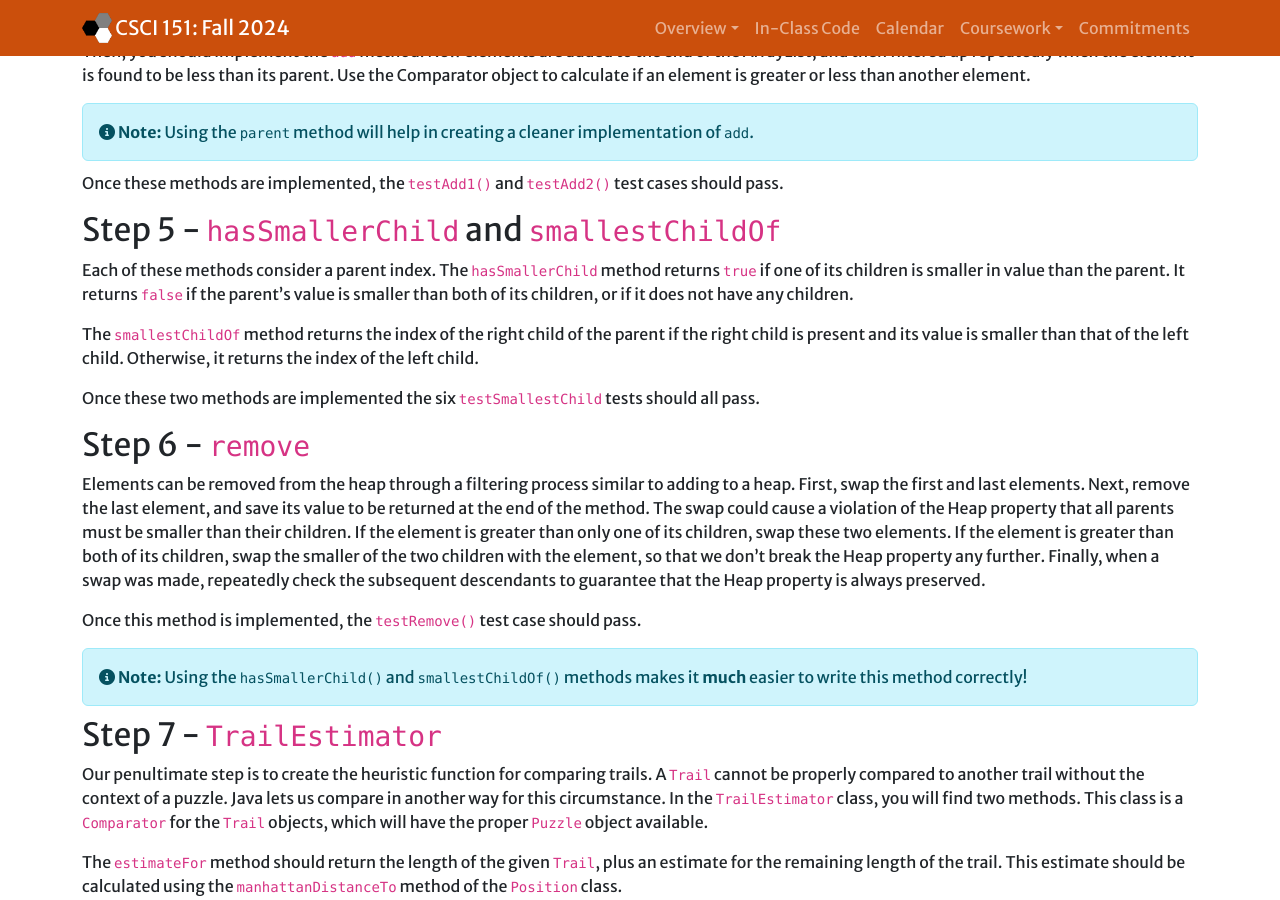
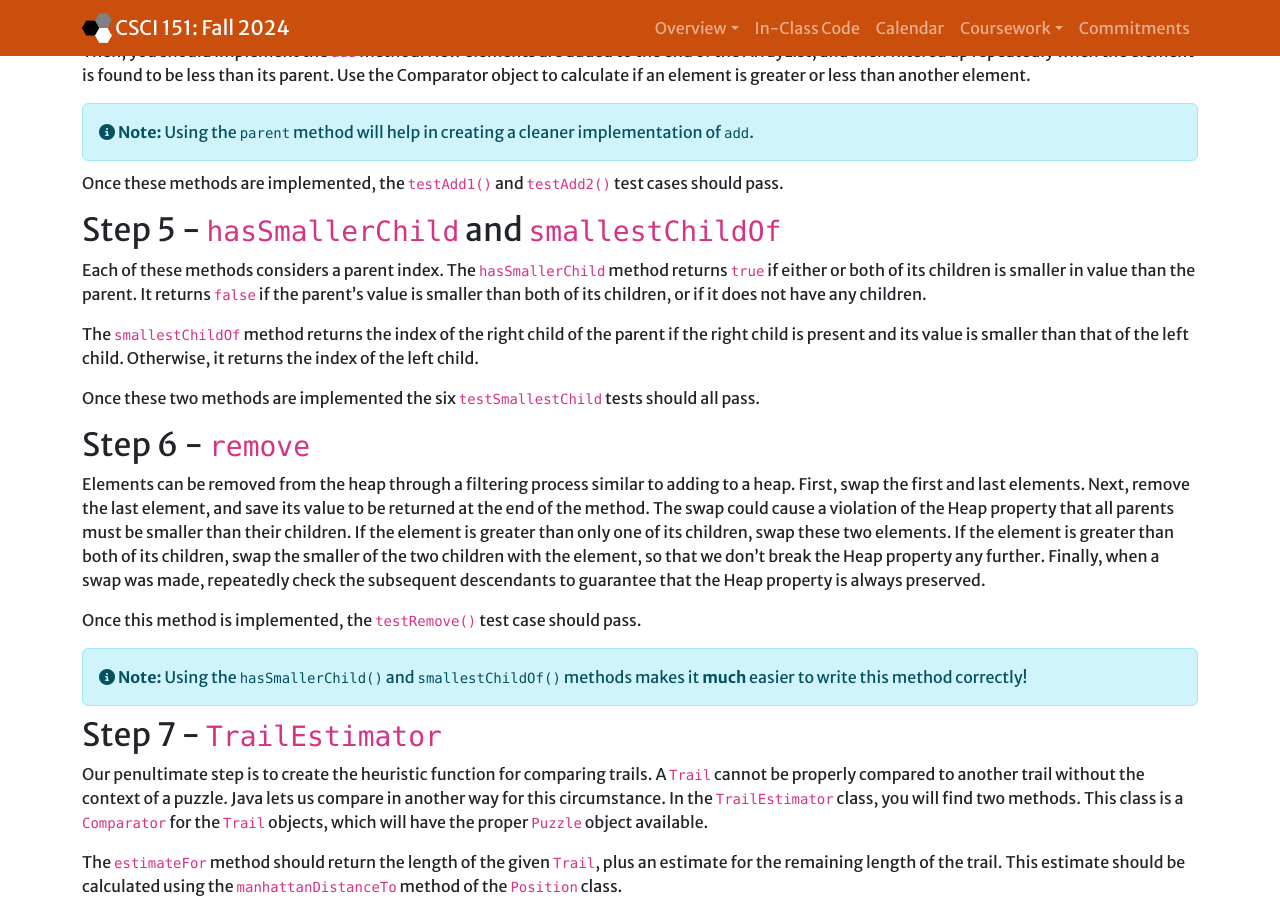
Before and after one commit to Hendrix-CS/csci151, a Jekyll site: the page built from labs/maze-astar.md, in a window 1280 px wide and 900 px high, scrolled down 1236 px. Built offline with Jekyll 4.4.1, drawn with Linux system fonts in a browser that asks for light colours; nearby versions of some CDN libraries; our own code applies the rules of GitHub Pages for plain Markdown files.

Commit message:
Fixed typos

```diff
--- a/labs/maze-astar.md
+++ b/labs/maze-astar.md
@@ -86,10 +86,10 @@ test cases should pass.
 
 ## Step 5 - `hasSmallerChild` and `smallestChildOf`
 
-Each of these methods consider a parent index. The `hasSmallerChild`
-method returns `true` if one of its children is smaller in value than
-the parent. It returns `false` if the parent's value is smaller than
-both of its children, or if it does not have any children.
+Each of these methods considers a parent index. The `hasSmallerChild`
+method returns `true` if either or both of its children is smaller in
+value than the parent. It returns `false` if the parent's value is smaller
+than both of its children, or if it does not have any children.
 
 The `smallestChildOf` method returns the index of the right child of the
 parent if the right child is present and its value is smaller than that
```
